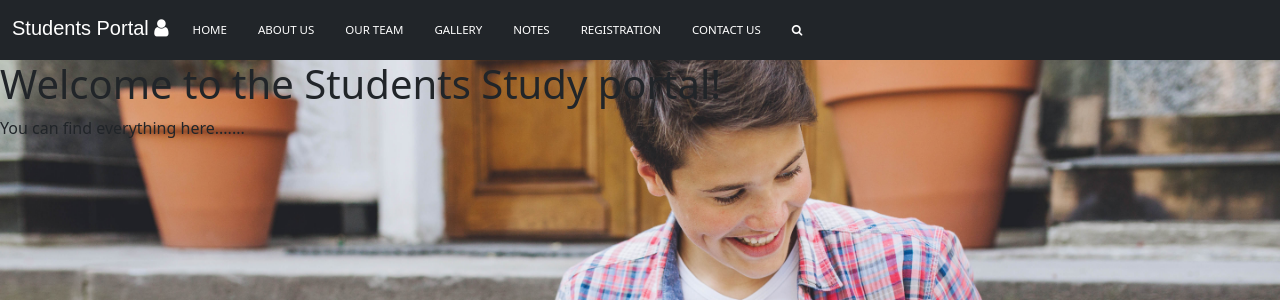
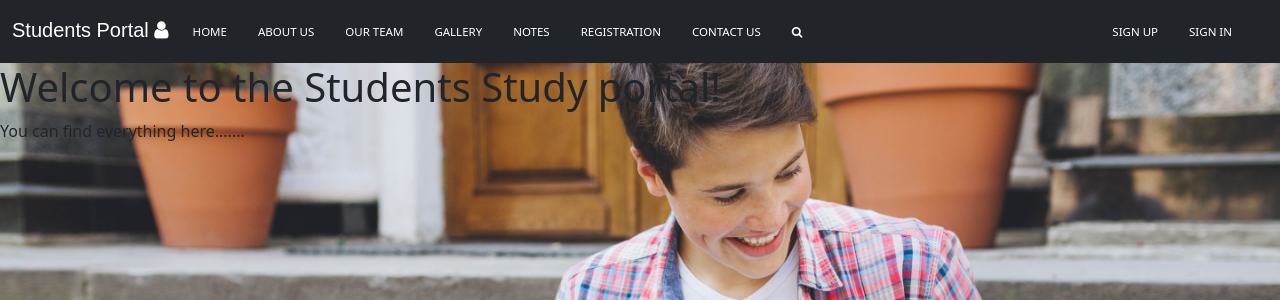
Before and after one commit to webdevavi96/myproject, a Django app: page /home/ in a window 1280 px wide. Shown: the top 300 px of the page. Run offline with Django 5.2, Linux system fonts and the light colour scheme; some web fonts are replaced.

Commit message:
update index.html

```diff
--- a/General/templates/index.html
+++ b/General/templates/index.html
@@ -53,6 +53,12 @@
               <span>1 item added to your quote</span>
               <small class="text-primary">View your quote</small>
             </div> -->
+            <div class="btn">
+              <ul class="navbar-nav me-auto mb-2 mb-lg-0">
+                <li class="nav-item"><a class="nav-link" href="#">Sign Up</a></li>
+                <li class="nav-item"><a class="nav-link" href="#">Sign In</a></li>
+              </ul>
+            </div>
           </div>
         </div>
       </nav>
```
